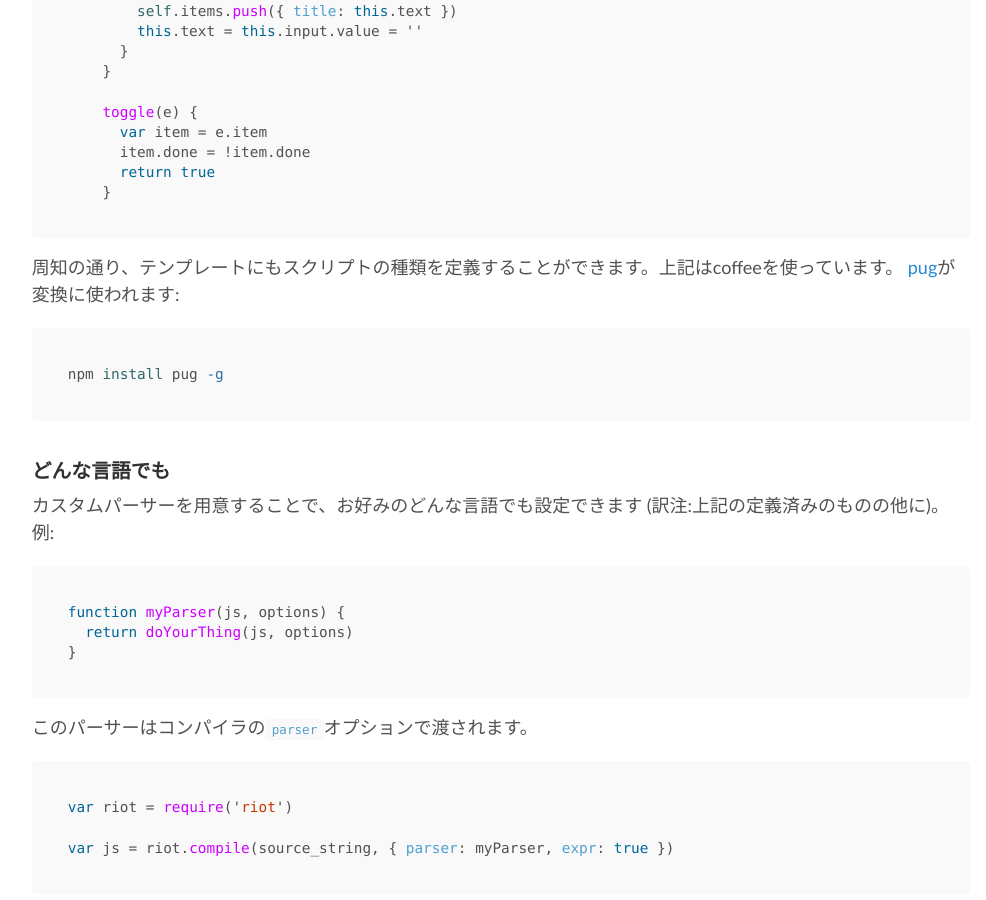
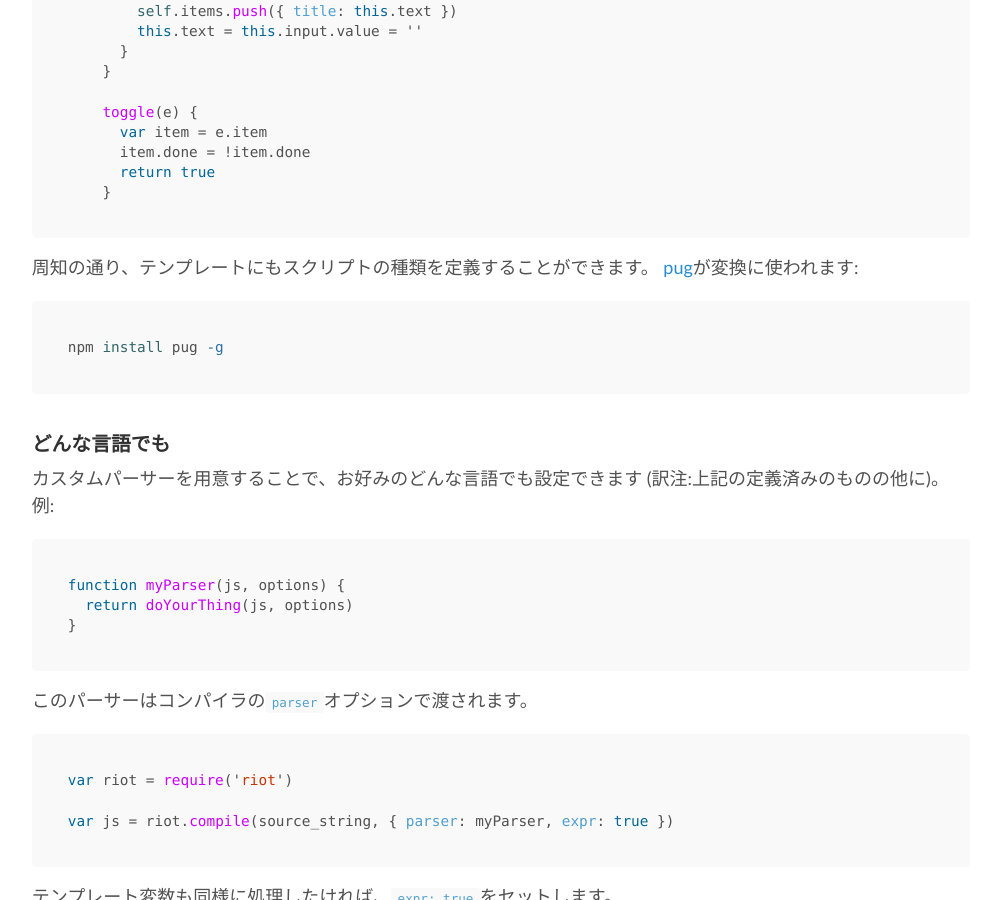
Before and after one commit to riot/riot.github.io, a Jekyll site: the page built from ja/guide/compiler.md, in a window 1280 px wide and 900 px high, scrolled down 9872 px. Shown: the whole window, without its empty margins (139-1125 px from the left). Built offline with Jekyll 4.4.1, drawn with Linux system fonts in a browser that asks for light colours; nearby versions of some CDN libraries.

Commit message:
fixed: Delete incorrect description

````diff
--- a/ja/guide/compiler.md
+++ b/ja/guide/compiler.md
@@ -409,7 +409,7 @@ todo
     }
 ```
 
-周知の通り、テンプレートにもスクリプトの種類を定義することができます。上記はcoffeeを使っています。 [pug](https://github.com/pugjs/pug)が変換に使われます:
+周知の通り、テンプレートにもスクリプトの種類を定義することができます。 [pug](https://github.com/pugjs/pug)が変換に使われます:
 
 ``` sh
 npm install pug -g
````
Also changed, not shown: guide/compiler.md (+1 -1 lines).
